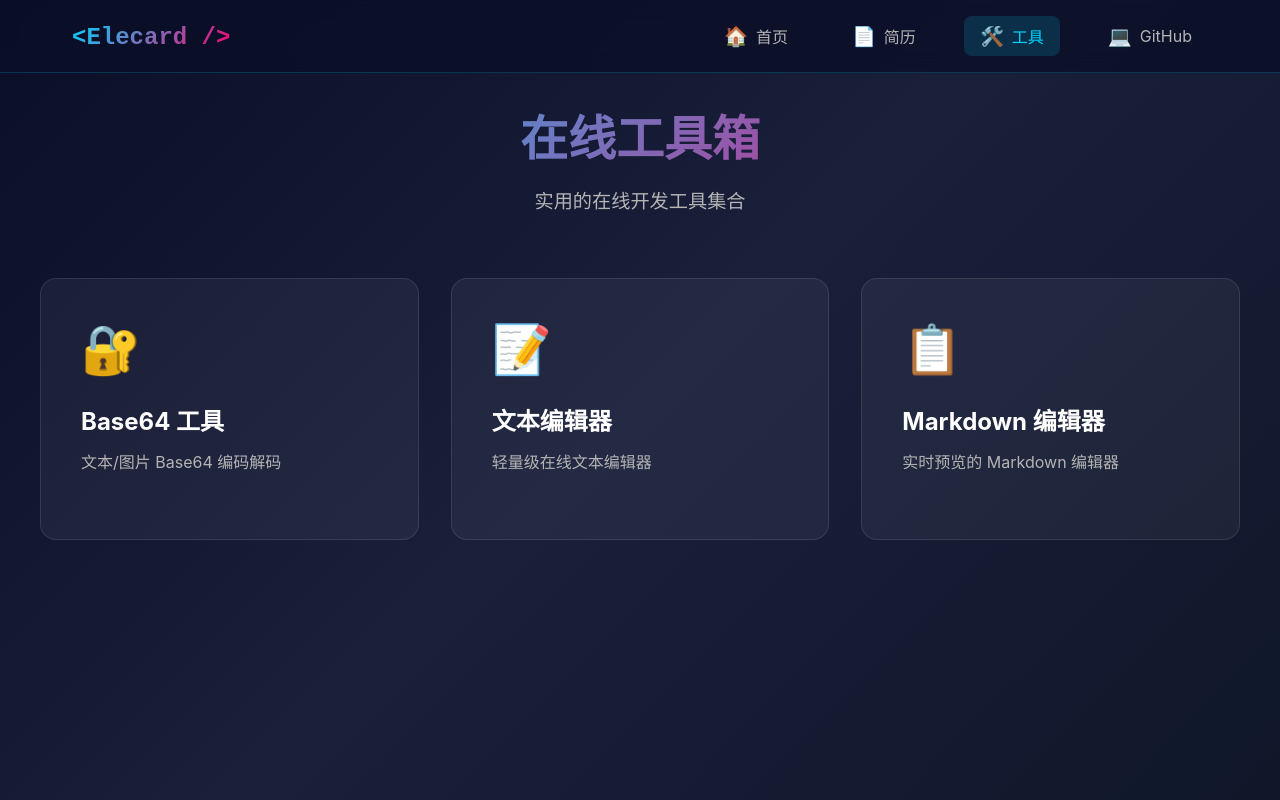
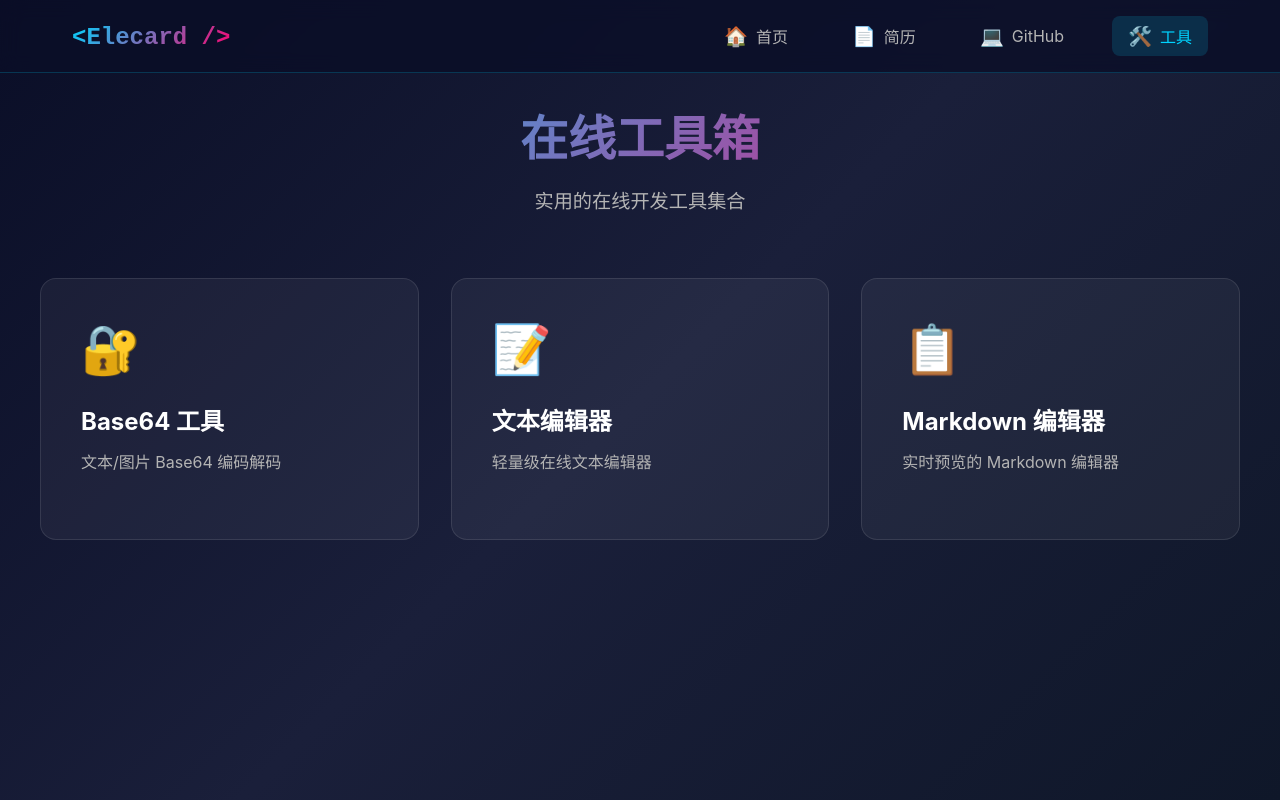
Before and after one commit to riceFun/ricefun.github.io, a Vue app: page /tools in a window 1280 px wide. Built offline with nearby package versions, Linux system fonts and the light colour scheme.

Commit message:
fix: 修复工具页面滚动时底部白色背景问题

```diff
--- a/src/components/Navigation.vue
+++ b/src/components/Navigation.vue
@@ -28,14 +28,15 @@ const toggleMobileMenu = () => {
           <span class="link-icon">📄</span>
           <span>简历</span>
         </RouterLink>
+
+        <a href="https://github.com/ricefun" target="_blank" class="nav-link">
+          <span class="link-icon">💻</span>
+          <span>GitHub</span>
+        </a>
         <RouterLink to="/tools" class="nav-link" @click="isMobileMenuOpen = false">
           <span class="link-icon">🛠️</span>
           <span>工具</span>
         </RouterLink>
-        <a href="https://github.com/ricefun" target="_blank" class="nav-link">
-          <span class="link-icon">💻</span>
-          <span>GitHub</span>
-        </a>
       </div>
 
       <button class="mobile-menu-btn" @click="toggleMobileMenu">
--- a/src/views/Tools.vue
+++ b/src/views/Tools.vue
@@ -71,6 +71,7 @@ const goToTool = (path: string) => {
   min-height: 100vh;
   padding: 100px 2rem 4rem;
   background: linear-gradient(135deg, #0a0e27 0%, #1a1f3a 50%, #0f1729 100%);
+  background-attachment: fixed;
 }
 
 .tools-container {
--- a/src/views/tools/Base64Tool.vue
+++ b/src/views/tools/Base64Tool.vue
@@ -264,6 +264,7 @@ const clearAll = () => {
   min-height: 100vh;
   padding: 100px 2rem 4rem;
   background: linear-gradient(135deg, #0a0e27 0%, #1a1f3a 50%, #0f1729 100%);
+  background-attachment: fixed;
 }
 
 .tool-container {
--- a/src/views/tools/MarkdownEditor.vue
+++ b/src/views/tools/MarkdownEditor.vue
@@ -196,6 +196,7 @@ const copyHTML = () => {
   min-height: 100vh;
   padding: 100px 2rem 2rem;
   background: linear-gradient(135deg, #0a0e27 0%, #1a1f3a 50%, #0f1729 100%);
+  background-attachment: fixed;
 }
 
 .editor-container {
--- a/src/views/tools/TextEditor.vue
+++ b/src/views/tools/TextEditor.vue
@@ -125,6 +125,7 @@ const copyContent = () => {
   min-height: 100vh;
   padding: 100px 2rem 2rem;
   background: linear-gradient(135deg, #0a0e27 0%, #1a1f3a 50%, #0f1729 100%);
+  background-attachment: fixed;
 }
 
 .editor-container {
```
